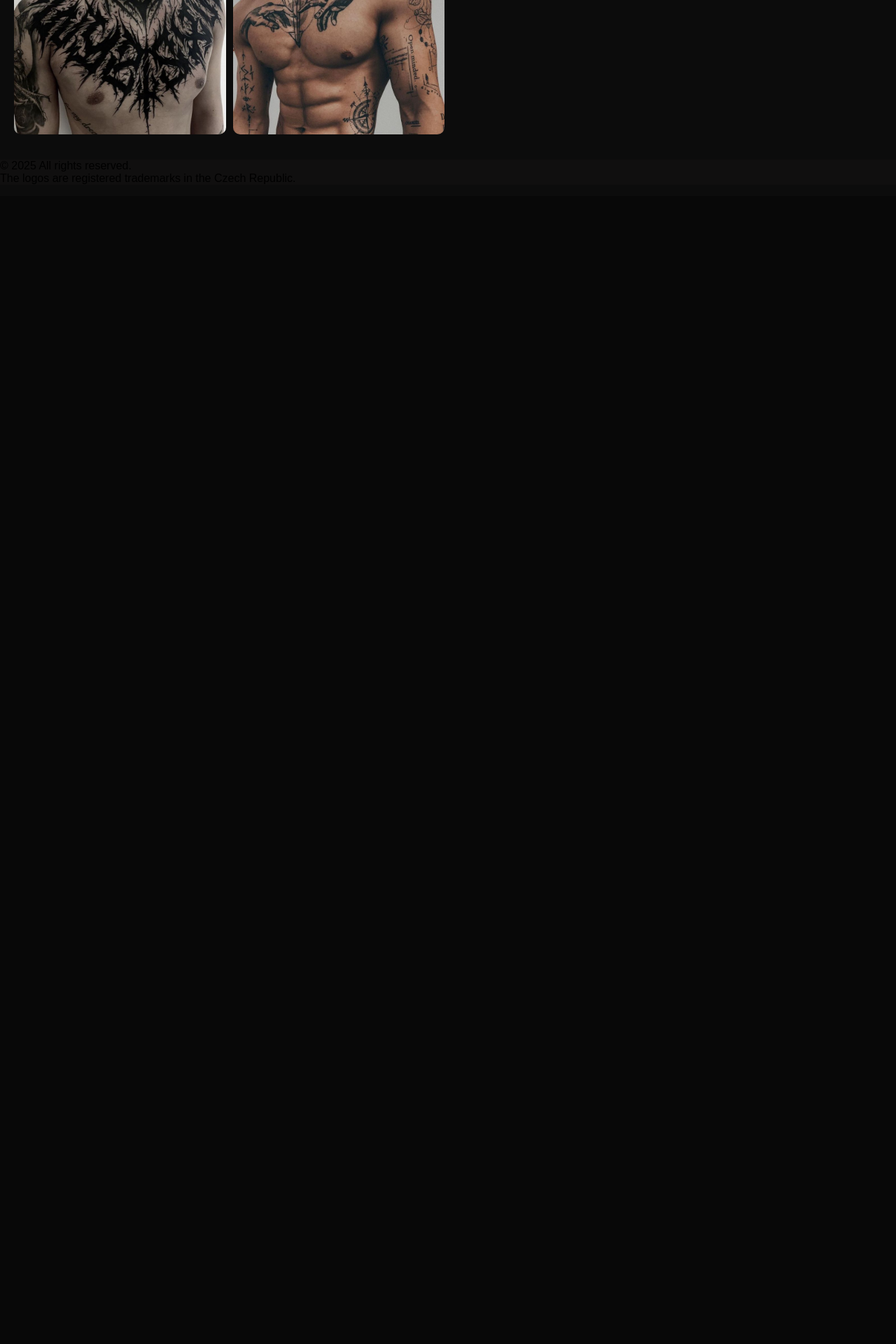
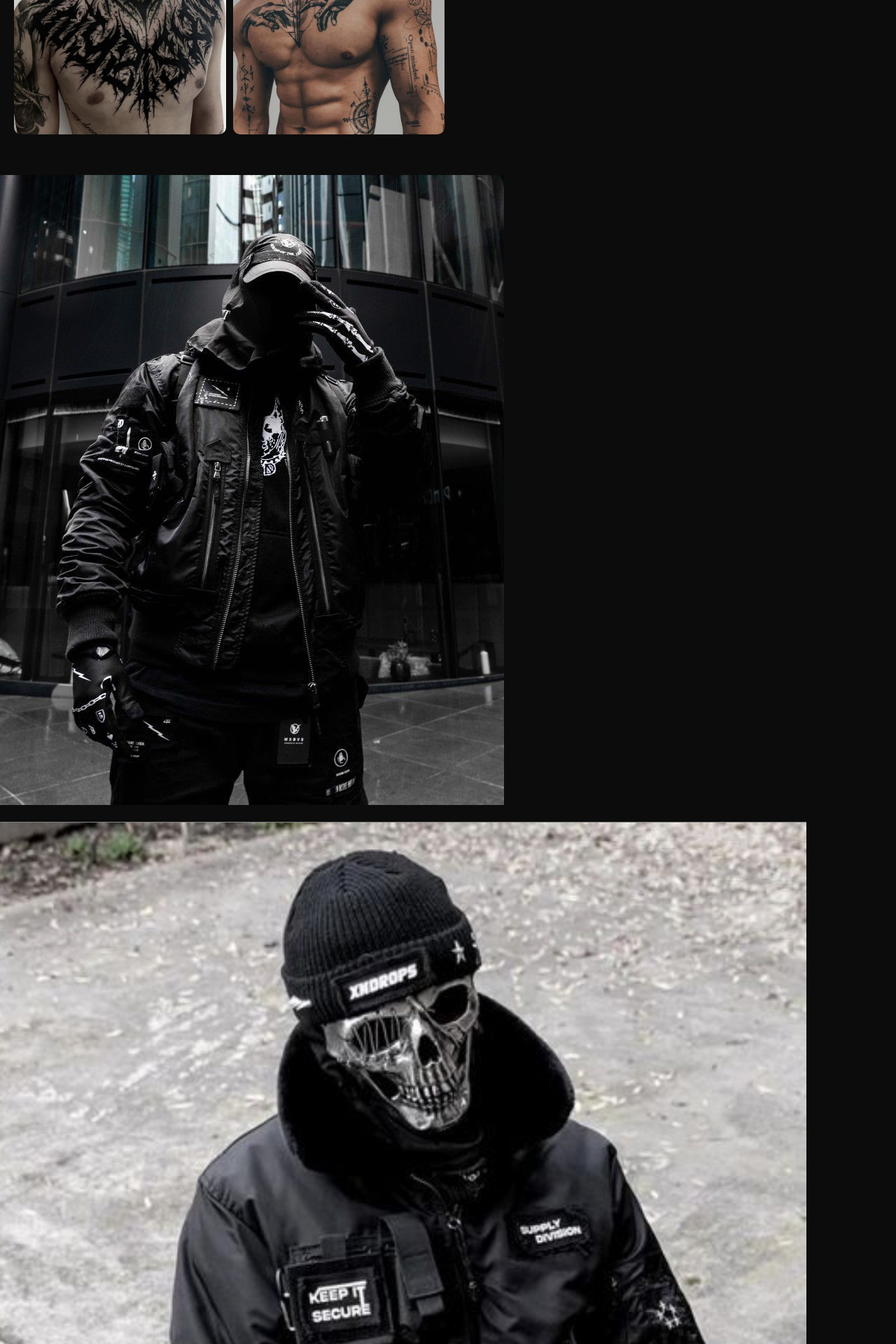
Before and after one commit to Andriiprog08/biznes-firma, a Flask app: page / in a window 1280 px wide. Shown: the part 1484-3404 px from the top of the page at 70% size. Before the commit the page ends 1676 px from the top, so only its background shows below. Run offline with Flask 3, Linux system fonts and the light colour scheme; some web fonts are replaced.

Commit message:
start_new_block

```diff
--- a/static/style.css
+++ b/static/style.css
@@ -353,6 +353,6 @@ nav .reference_men{
 
 
 footer{
-    background-color: rgb(16, 15, 15);
+    background-color: black;
     margin-top: 10px;
 }
--- a/templates/index_parth/content.html
+++ b/templates/index_parth/content.html
@@ -73,3 +73,27 @@
         </div>
   </div>
 </section>
+<section>
+    <div class="block_informations">
+        <img src="" alt="">
+        <div class="block_text">
+            <h1></h1>
+            <p></p>
+        </div>
+    </div>
+    <div class="block_informations">
+        <img src="static/pictures/autor2.jpg" alt="">
+        <div class="block_text">
+            <h1></h1>
+            <p></p>
+        </div>
+        <img src="static/pictures/autor.png" alt="">
+    </div>
+    <div class="block_informations">
+        <img src="" alt="">
+        <div class="block_text">
+            <h1></h1>
+            <p></p>
+        </div>
+    </div>
+</section>
```
Also changed, not shown: static/pictures/autor.png (added), static/pictures/autor2.jpg (added).
